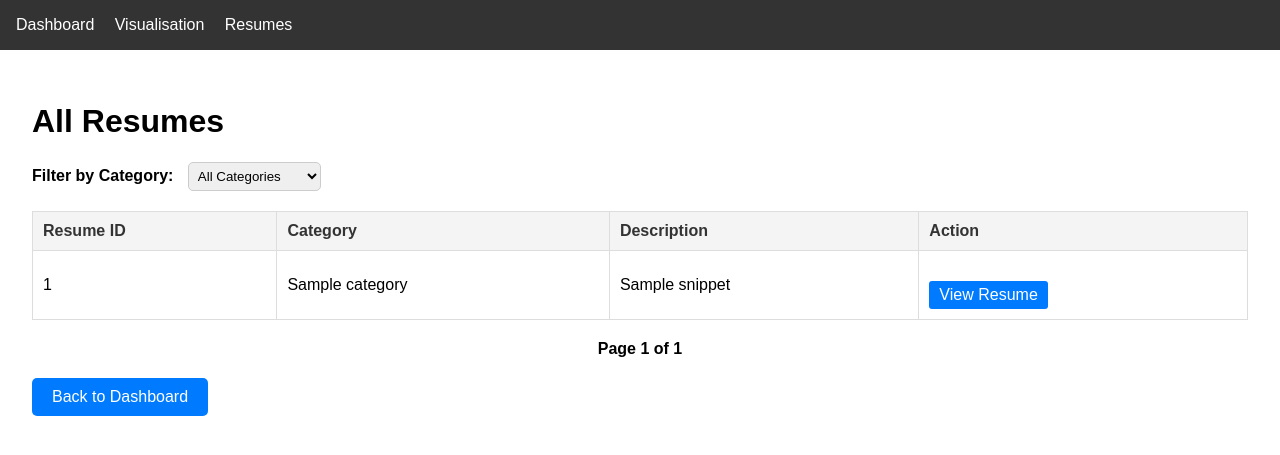
After one commit to TheoHorn/scoring_job_cv, a Flask app: template app/templates/resumes.html in a window 1280 px wide. The commit adds this page. Shown: the top 455 px of the page. Run offline with Flask 3, Linux system fonts and the light colour scheme; the template is opened without the code that fills it: most values are stand-ins (such as "Sample title", 1, 10 or a date in 2020); parts of the project's set-up code (start-up, migrations or seed data) failed here and were passed over.

Commit message:
[FEAT] resumes page

```diff
--- a/app/static/styles.css
+++ b/app/static/styles.css
@@ -47,3 +47,80 @@ main {
 .btn:hover {
     background-color: #0056b3;
 }
+
+.resume-table {
+    width: 100%;
+    border-collapse: collapse;
+    margin: 20px 0;
+}
+
+.resume-table th, .resume-table td {
+    border: 1px solid #ddd;
+    padding: 10px;
+    text-align: left;
+}
+
+.resume-table th {
+    background-color: #f4f4f4;
+    color: #333;
+}
+
+.resume-table tr:hover {
+    background-color: #f1f1f1;
+}
+
+.resume-table a.btn {
+    padding: 5px 10px;
+    background-color: #007bff;
+    color: white;
+    text-decoration: none;
+    border-radius: 3px;
+}
+
+.resume-table a.btn:hover {
+    background-color: #0056b3;
+}
+
+.pagination {
+    margin-top: 20px;
+    text-align: center;
+}
+
+.pagination a.btn {
+    display: inline-block;
+    margin: 0 5px;
+    padding: 10px 20px;
+    background-color: #007bff;
+    color: white;
+    text-decoration: none;
+    border-radius: 5px;
+}
+
+.pagination a.btn:hover {
+    background-color: #0056b3;
+}
+
+.pagination span {
+    display: inline-block;
+    margin: 0 10px;
+    font-weight: bold;
+}
+
+form {
+    margin-bottom: 20px;
+}
+
+form label {
+    font-weight: bold;
+    margin-right: 10px;
+}
+
+form select {
+    padding: 5px;
+    border: 1px solid #ccc;
+    border-radius: 5px;
+}
+
+form select:hover {
+    border-color: #007bff;
+}
--- a/app/templates/base.html
+++ b/app/templates/base.html
@@ -10,6 +10,7 @@
     <nav>
         <a href="{{ url_for('main.home') }}">Dashboard</a>
         <a href="{{ url_for('main.chart') }}">Visualisation</a>
+        <a href="{{url_for('main.list_resumes')}}">Resumes</a>
     </nav>
     <main>
         {% block content %}{% endblock %}
--- /dev/null
+++ b/app/templates/resumes.html
@@ -0,0 +1,52 @@
+{% extends 'base.html' %}
+
+{% block content %}
+<h1>All Resumes</h1>
+
+<!-- Category Filter -->
+<form method="get" action="{{ url_for('main.list_resumes') }}">
+    <label for="category">Filter by Category:</label>
+    <select name="category" id="category" onchange="this.form.submit()">
+        <option value="" {% if not selected_category %}selected{% endif %}>All Categories</option>
+        {% for category in categories %}
+        <option value="{{ category }}" {% if category == selected_category %}selected{% endif %}>{{ category }}</option>
+        {% endfor %}
+    </select>
+</form>
+
+<table class="resume-table">
+    <thead>
+        <tr>
+            <th>Resume ID</th>
+            <th>Category</th>
+            <th>Description</th>
+            <th>Action</th>
+        </tr>
+    </thead>
+    <tbody>
+        {% for resume in resumes %}
+        <tr>
+            <td>{{ resume['ID'] }}</td>
+            <td>{{ resume['Category'] }}</td>
+            <td>{{ resume['snippet'] }}</td>
+            <td>
+                <a href="{{ url_for('main.view_resume', resume_id=resume['ID']) }}" class="btn">View Resume</a>
+            </td>
+        </tr>
+        {% endfor %}
+    </tbody>
+</table>
+
+<!-- Pagination Controls -->
+<div class="pagination">
+    {% if page > 1 %}
+    <a href="{{ url_for('main.list_resumes', page=page-1) }}" class="btn">Previous</a>
+    {% endif %}
+    <span>Page {{ page }} of {{ total_pages }}</span>
+    {% if page < total_pages %}
+    <a href="{{ url_for('main.list_resumes', page=page+1) }}" class="btn">Next</a>
+    {% endif %}
+</div>
+
+<a href="{{ url_for('main.home') }}" class="btn">Back to Dashboard</a>
+{% endblock %}
```
Also changed, not shown: app/routes.py (+45 -1 lines).
